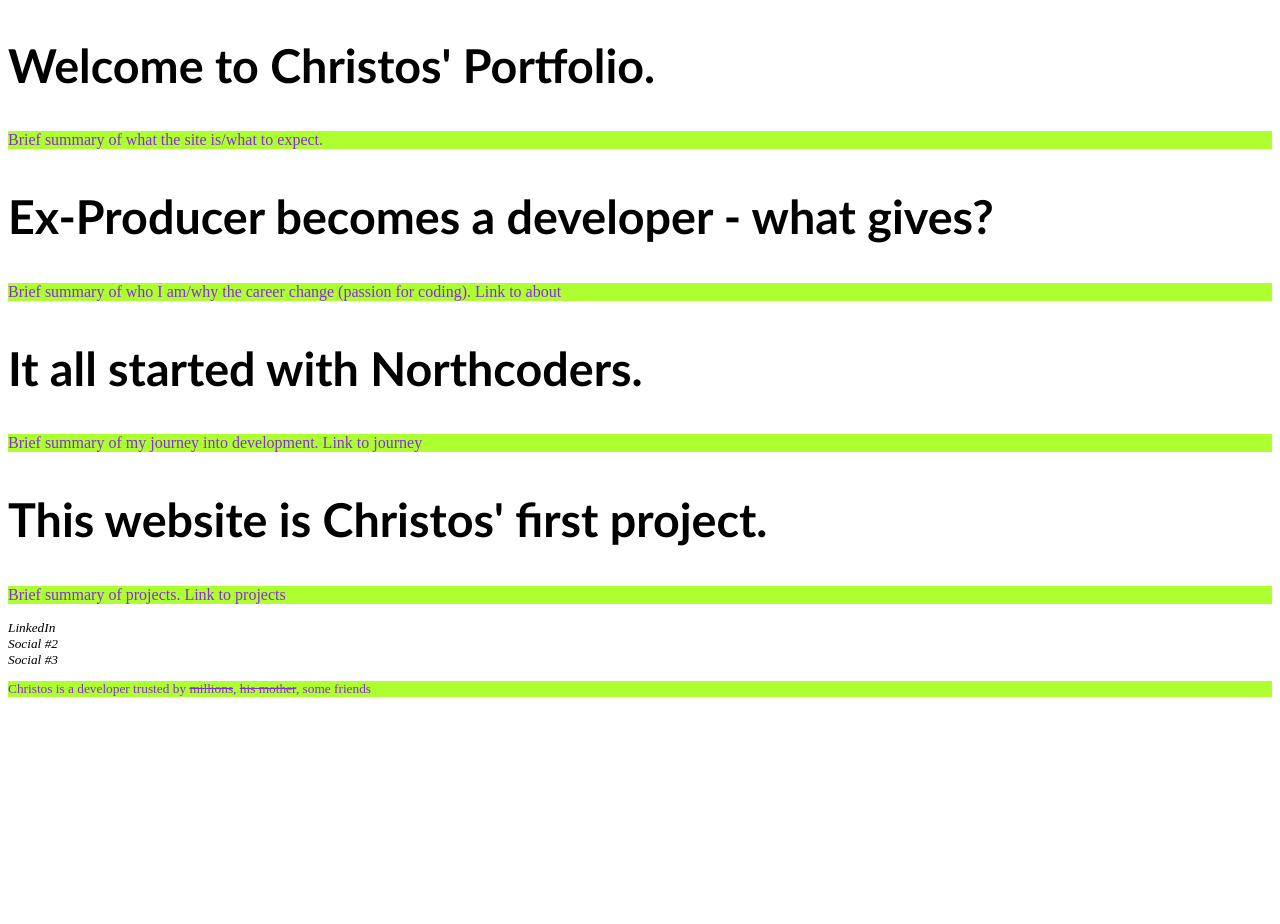
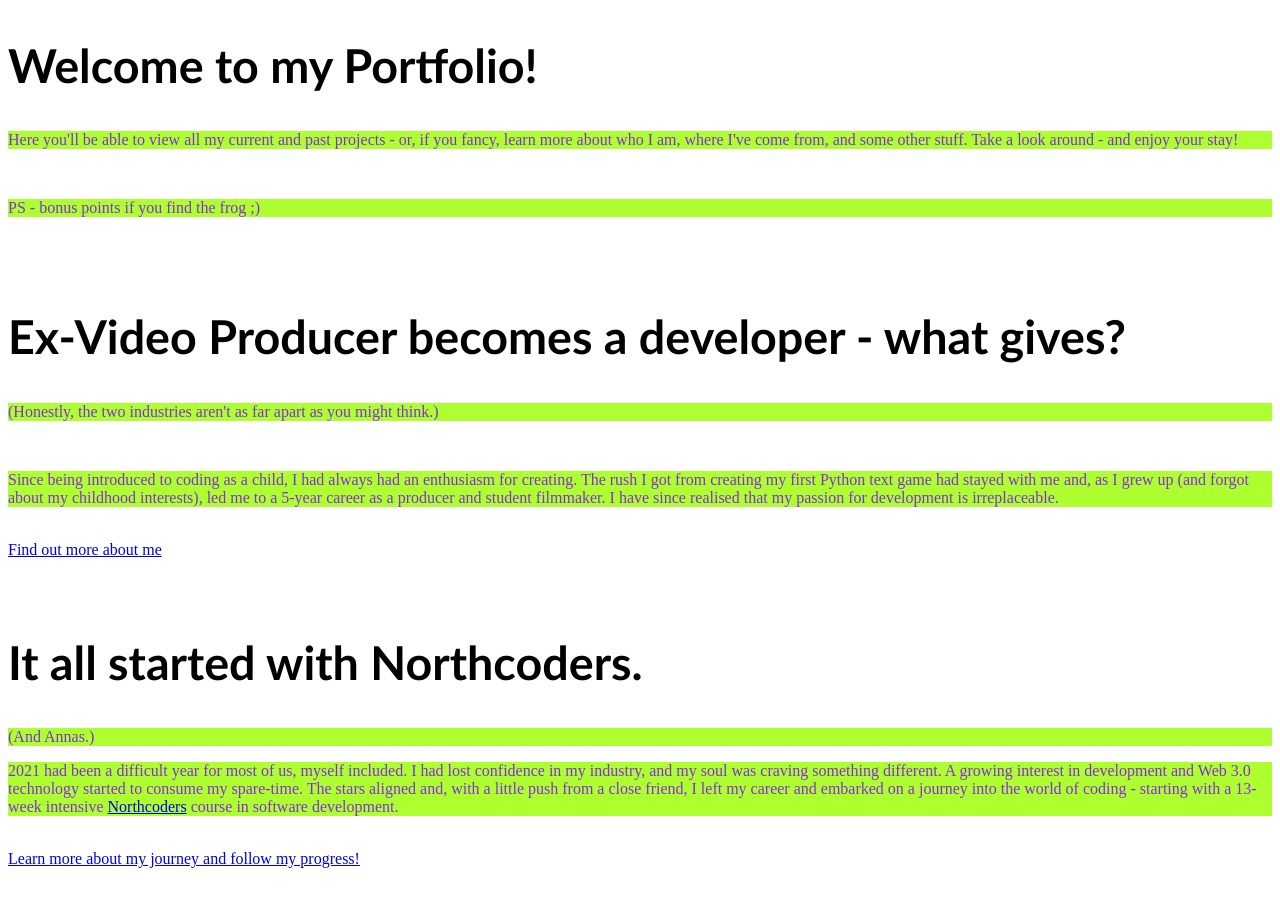
Before and after one commit to chrisanicolaou/website-portfolio, a plain HTML site: page index.html in a window 1280 px wide. Shown: the part 28-952 px from the top of the page. Before the commit the page ends 800 px from the top, so only its background shows below. Drawn offline with Linux system fonts and the light colour scheme.

Commit message:
Updates to Nav and Footer, 1st draft of html complete on index.html

```diff
--- a/index.html
+++ b/index.html
@@ -22,28 +22,60 @@
     </header>
     <main>
         <section class="summaries" id="welcome-summary">
-            <h1>Welcome to Christos' Portfolio.</h1>
-            <p>Brief summary of what the site is/what to expect.</p>
+            <h1>Welcome to my Portfolio!</h1>
+            <p>Here you'll be able to view all my current and past projects - or, if you fancy, learn more about who I am, where I've come from, and some other stuff.
+                Take a look around - and enjoy your stay!</p>
+            <br>
+            <p>PS - bonus points if you find the frog ;)</p>
         </section>
+
+        <br>
+        <br>
+
         <section class="summaries" id="about-summary">
-            <h1>Ex-Producer becomes a developer - what gives?</h1>
-            <p>Brief summary of who I am/why the career change (passion for coding). Link to about</p>
+            <h1>Ex-Video Producer becomes a developer - what gives?</h1>
+            <p>(Honestly, the two industries aren't as far apart as you might think.)</p>
+            <br>
+            <p>Since being introduced to coding as a child, I had always had an enthusiasm for creating. The rush I got from creating my first Python text game had
+                stayed with me and, as I grew up (and forgot about my childhood interests), led me to a 5-year career as a producer and student filmmaker.
+                I have since realised that my passion for development is irreplaceable.</p>
+            <br>
+            <a href="about.html">Find out more about me</a>
         </section>
+
+        <br>
+        <br>
+
         <section class="summaries" id="journey-summary">
             <h1>It all started with Northcoders.</h1>
-            <p>Brief summary of my journey into development. Link to journey</p>
+            <p>(And Annas.)</p>
+            <p>2021 had been a difficult year for most of us, myself included. I had lost confidence in my industry, and my soul was craving
+                something different. A growing interest in development and Web 3.0 technology started to consume my spare-time. The stars aligned and,
+                with a little push from a close friend, I left my career and embarked on a journey into the world of coding - starting with a
+                13-week intensive <a href="https://northcoders.com/">Northcoders</a> course in software development.</p>
+            <br>
+            <a href="journey.html">Learn more about my journey and follow my progress!</a>
         </section>
+
+        <br>
+        <br>
+
         <section class="summaries" id="project-summary">
-            <h1>This website is Christos' first project.</h1>
-            <p>Brief summary of projects. Link to projects</p>
+            <h1>This website was my first project.</h1>
+            <p>As I continue to grow as a developer, you'll find this site constantly updated with every project that I've ever worked on.
+                Feel free to check them out - you can even leave me feedback!</p>
+            <br>
+            <a href="projects.html">Check out my projects here!</a>
         </section>
     </main>
+    <br>
     <footer>
         <small>
-            <address>LinkedIn</address>
-            <address>Social #2</address>
-            <address>Social #3</address>
-            <p>Christos is a developer trusted by <s>millions</s>, <s>his mother</s>, some friends</p>
+            <a href="https://www.linkedin.com/in/christos-nicolaou-29253a17b/" target="_blank"><i class="fab fa-linkedin"></i></a>
+            <a href="https://www.facebook.com/chris.nicolaou.7370/" target="_blank"><i class="fab fa-facebook-square"></i></a>
+            <a href="https://github.com/chrisanicolaou" target="_blank"><i class="fab fa-github-square"></i></a>
+            <p>Christos is a developer trusted by <s>millions</s>, <s>his mother</s>, his friends</p>
+            <p>Proudly designed and developed by me (thanks to Northcoders).</p>
         </small>
     </footer>
 </body>
```
Also changed, not shown: about.html (+18 -3 lines), journey.html (+18 -3 lines), projects.html (+18 -3 lines).
